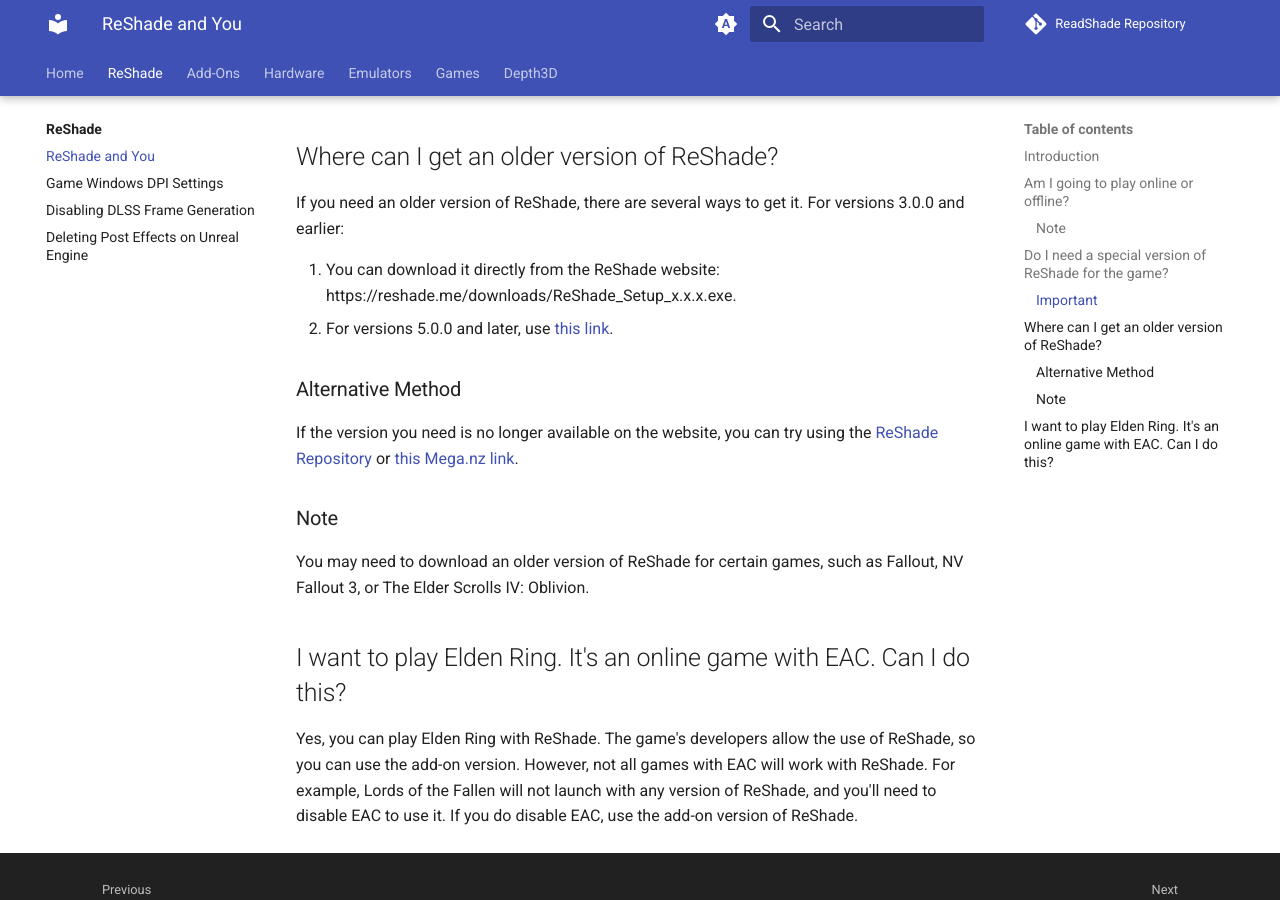
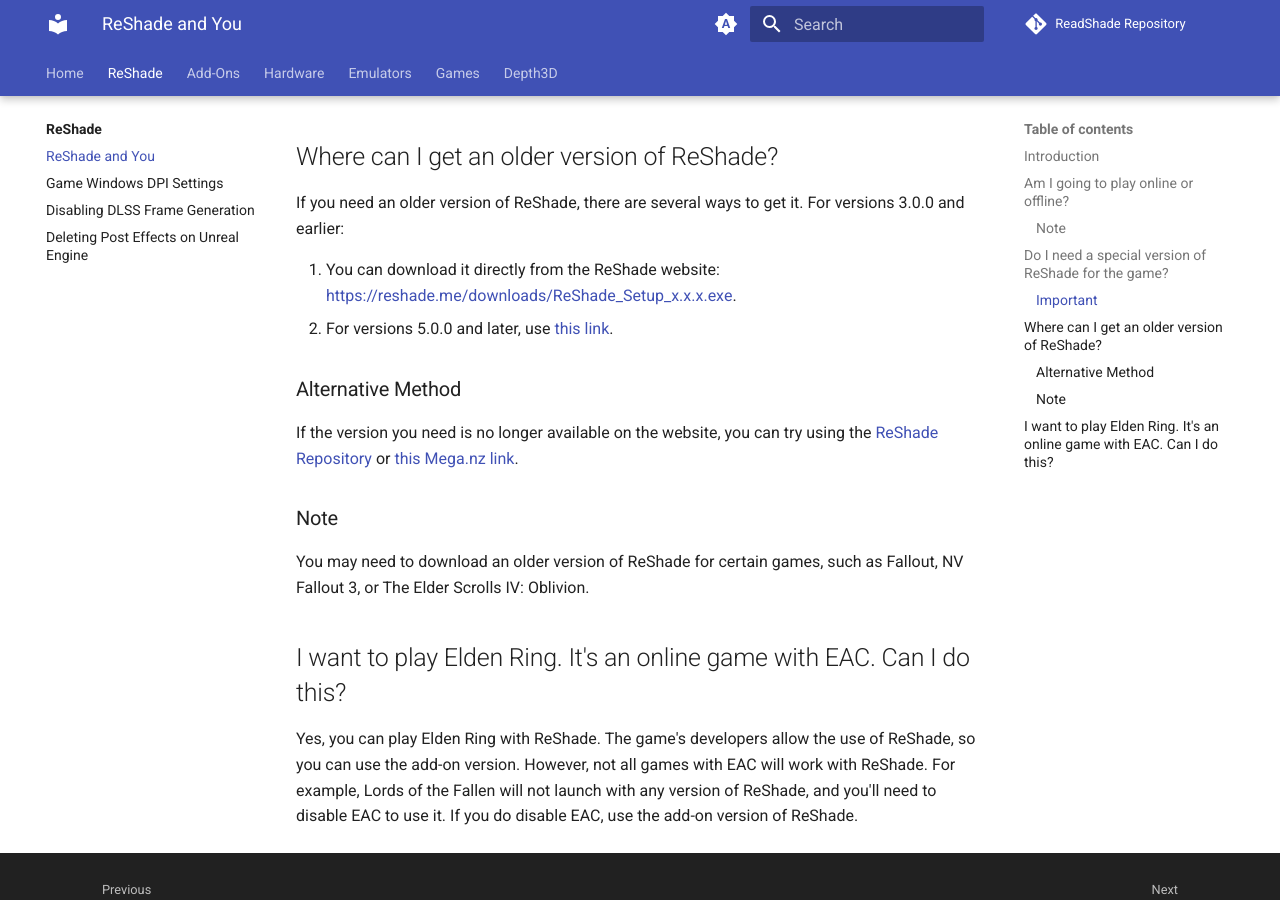
Before and after one commit to ReadShade/readshade.github.io, an MkDocs documentation site: the page built from docs/reshade/reshadeversions.md, in a window 1280 px wide and 900 px high, scrolled down 927 px. Built offline with MkDocs 1.6.1 and Material for MkDocs 9.7.7, drawn with Linux system fonts in a browser that asks for light colours.

```diff
--- a/docs/reshade/reshadeversions.md
+++ b/docs/reshade/reshadeversions.md
@@ -24,7 +24,7 @@ If you're playing a single-player game but need to use an add-on, you can downlo
 
 If you need an older version of ReShade, there are several ways to get it. For versions 3.0.0 and earlier:
 
-1. You can download it directly from the ReShade website: https://reshade.me/downloads/ReShade_Setup_x.x.x.exe.
+1. You can download it directly from the ReShade website: <https://reshade.me/downloads/ReShade_Setup_x.x.x.exe>.
 2. For versions 5.0.0 and later, use [this link](https://reshade.me/downloads/ReShade_Setup_6.1.1_Addon.exe).
 
 ### Alternative Method
```
